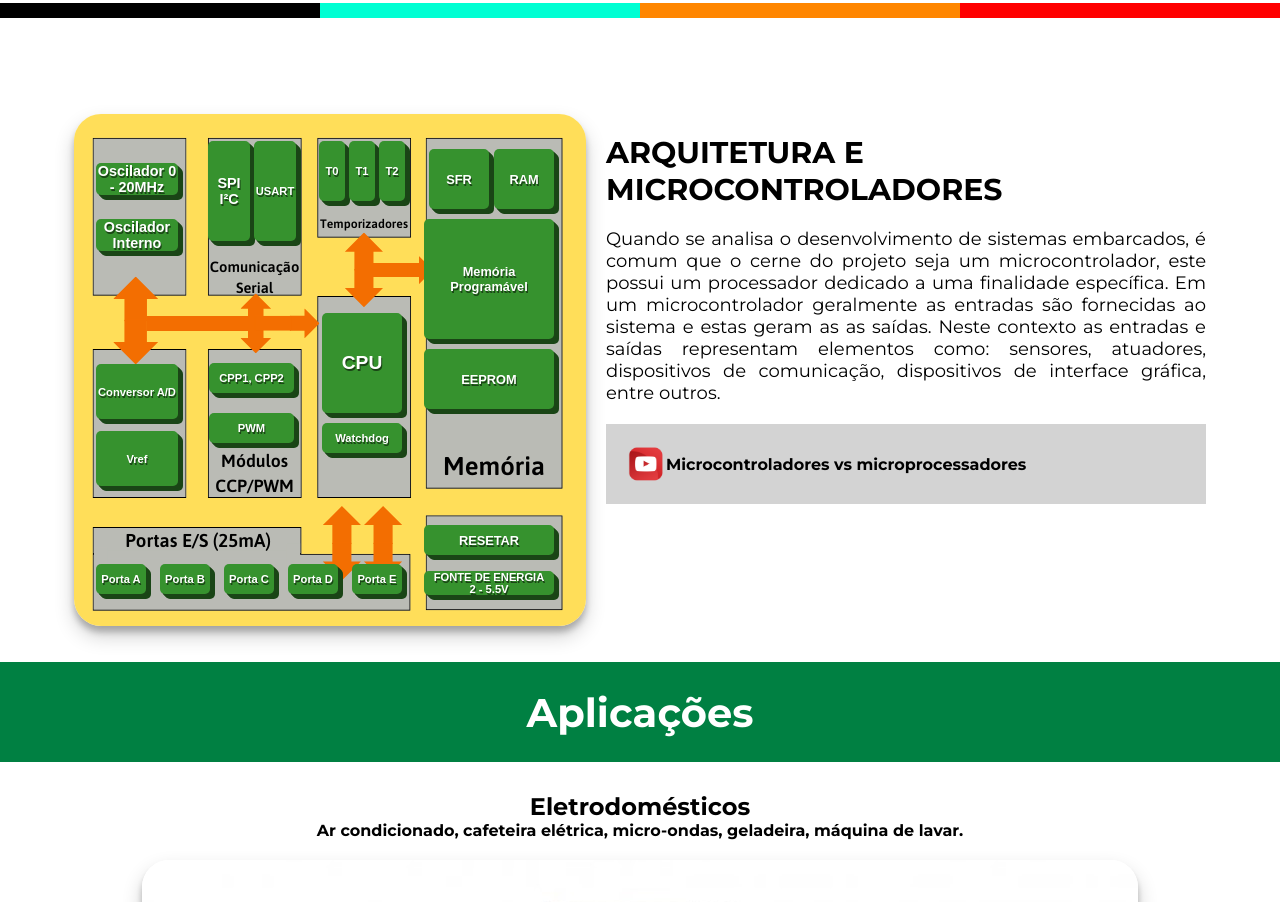
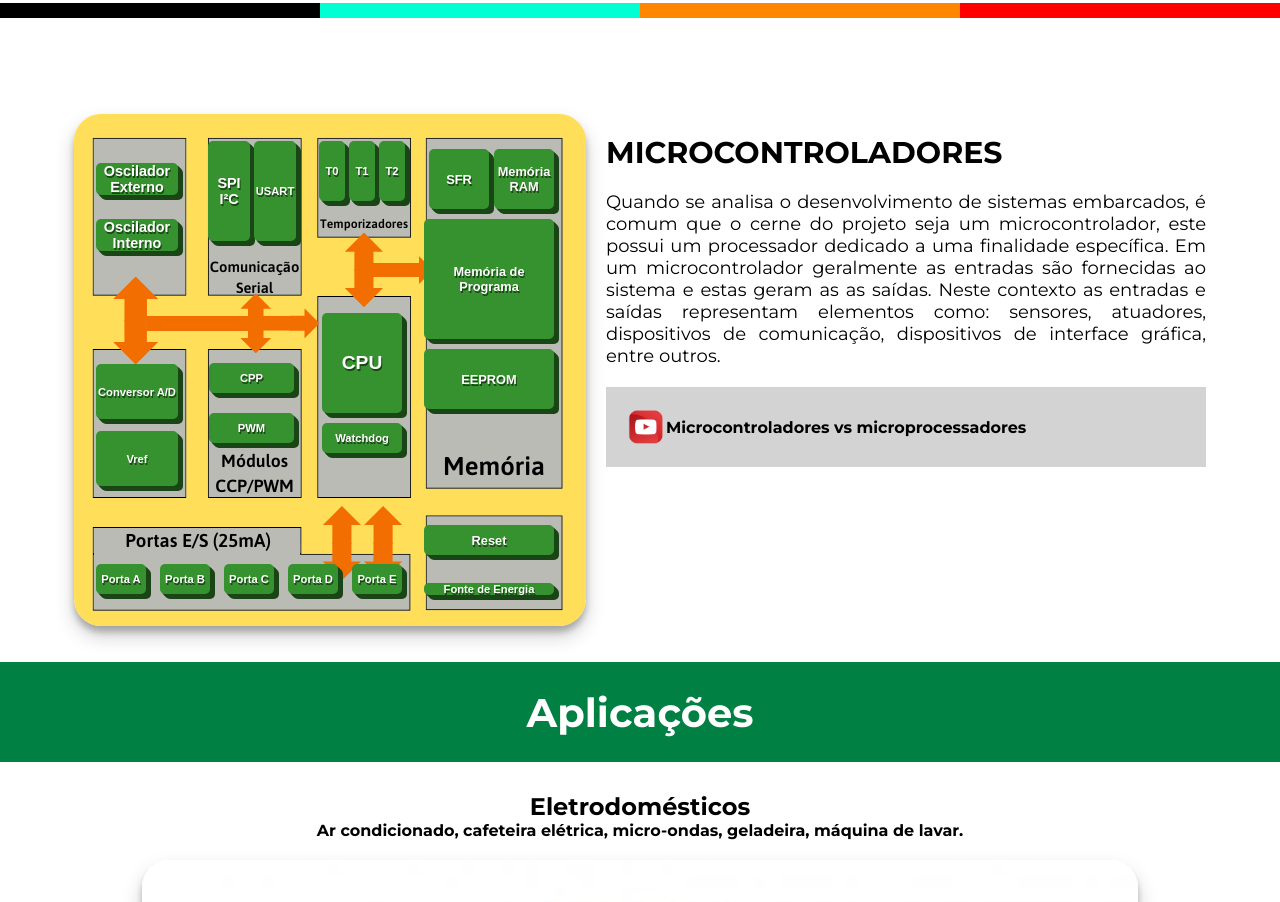
Before and after one commit to PatrickGuilherme/SiteSistemaEmbarcados, a React (Create React App) app: page / in a window 1280 px wide. Shown: the part 883-1785 px from the top of the page. Built offline with nearby package versions, Linux system fonts and the light colour scheme.

Commit message:
Atualização de conteúdo

```diff
--- a/src/components/ArchitectureSection/ArchitectureButtons/index.js
+++ b/src/components/ArchitectureSection/ArchitectureButtons/index.js
@@ -49,7 +49,7 @@ function ArchitectureButtons() {
         title={modalTitle}
         height={'35%'}
       >
-        <div>
+        <div style={{textAlign:'justify'}}>
           &emsp;&emsp;&emsp;{modalDescription[0]}
           <br />
           <br />
@@ -58,7 +58,7 @@ function ArchitectureButtons() {
       </Modal>
 
       <OscillatorButton onClick={showModalOpc.bind(this, 'Oscilador')}>
-        Oscilador 0 - 20MHz
+        Oscilador Externo
       </OscillatorButton>
       <SFRButton onClick={showModalOpc.bind(this, 'SFR')}>SFR</SFRButton>
 
@@ -85,7 +85,7 @@ function ArchitectureButtons() {
       <ADConverter onClick={showModalOpc.bind(this, 'Conversor A/D')}>
         Conversor A/D
       </ADConverter>
-      <Vref onClick={showModalOpc.bind(this, 'Vref')}>Vref</Vref>
+      <Vref onClick={showModalOpc.bind(this, 'VREF')}>Vref</Vref>
       <PortButtonContainer>
         <PortButton onClick={showModalOpc.bind(this, 'Portas')}>
           Porta A
@@ -103,20 +103,20 @@ function ArchitectureButtons() {
           Porta E
         </PortButton>
       </PortButtonContainer>
-      <CCPButton onClick={showModalOpc.bind(this, 'CPP')}>CPP1, CPP2</CCPButton>
+      <CCPButton onClick={showModalOpc.bind(this, 'CPP')}>CPP</CCPButton>
       <PWMButton onClick={showModalOpc.bind(this, 'PWM')}>PWM</PWMButton>
 
       <CPUButton onClick={showModalOpc.bind(this, 'CPU')}>CPU</CPUButton>
 
       <RAMButton onClick={showModalOpc.bind(this, 'Memória RAM')}>
-        RAM
+        Memória RAM
       </RAMButton>
 
-      <ProgramMemoryButton onClick={showModalOpc.bind(this, 'Memória ROM')}>
-        Memória Programável
+      <ProgramMemoryButton onClick={showModalOpc.bind(this, 'Memória de Programa')}>
+        Memória de Programa
       </ProgramMemoryButton>
 
-      <EEPROMButton onClick={showModalOpc.bind(this, 'Memória EEPROM')}>
+      <EEPROMButton onClick={showModalOpc.bind(this, 'Memória de Dados')}>
         EEPROM
       </EEPROMButton>
 
@@ -125,12 +125,12 @@ function ArchitectureButtons() {
       </InterruputsButton>
 
       <ResetButton onClick={showModalOpc.bind(this, 'Reset')}>
-        RESETAR
+        Reset
       </ResetButton>
 
       <PowerSupplyButton onClick={showModalOpc.bind(this, 'Fonte de Energia')}>
-        FONTE DE ENERGIA
-        <br />2 - 5.5V
+        Fonte de Energia
+        <br />
       </PowerSupplyButton>
     </>
   );
--- a/src/components/ArchitectureSection/index.js
+++ b/src/components/ArchitectureSection/index.js
@@ -25,7 +25,7 @@ function ArchitectureSection() {
         <ArchitectureButtons />
       </div>
       <div style={{ maxWidth: 600, marginTop: 20, marginLeft: 20 }}>
-        <h1 style={{ fontSize: 30 }}>ARQUITETURA E MICROCONTROLADORES</h1>
+        <h1 style={{ fontSize: 30 }}>MICROCONTROLADORES</h1>
         <p
           style={{
             textAlign: 'justify',
--- a/src/constants/index.js
+++ b/src/constants/index.js
@@ -120,8 +120,8 @@ export const componentsBtn = [
   },
   {
     opc: 'Reset',
-    text: 'O microcontrolador possui um pino que serve para reiniciá-lo a partir de um sinal de tensão que é aplicado no pino. Reiniciar nada mais é do que fazer o programa interno do microcontrolador voltar ao início. Este pino pode receber o nome de RESET ou de Master Clear (MCLR).',
-    text2: ''
+    text: 'O reset ou Master Clear é um pino que é utilizado nos microcontroladores para retornar estes a um estado conhecido, ou seja, retornar seu funcionamento ao normal em que seus registros têm valores iniciais pré-definidos.',
+    text2: 'O reset é usado quando o microcontrolador não se comporta da maneira esperada, mas também pode ser utilizado quando ocorre uma interrupção por parte de outro dispositivo conectado ao microcontrolador. As formas de gerar um reset são várias, podendo ser quando se liga a alimentação, a nível de instrução logica e quando o watchdog é acionado.'
   },
   {
     opc: 'CPU',
@@ -130,72 +130,72 @@ export const componentsBtn = [
   },
   {
     opc: 'Watchdog',
-    text: 'É um circuito interno de monitoramento (tanto é que chama “cão de guarda”). Este circuito consiste em um temporizador, que intencionalmente provoca um RESET no microcontrolador. Portanto, para que o microcontrolador funcione corretamente, o programa deve ficar reiniciando constantemente o Watchdog para evitar o reinicio.',
-    text2: 'A ideia deste circuito é que, se o programa, por algum motivo, ficar travado, o Watchdog agirá e tirará o microcontrolador da situação de erro. O uso do Watchdog não é obrigatório e, em muitos casos, ele é desabilitado por padrão.'
+    text: 'É um circuito interno de monitoramento (denominado “cão de guarda”). Este circuito consiste em um temporizador, que intencionalmente provoca um RESET no microcontrolador.',
+    text2: 'A ideia deste circuito é que, se o programa, por algum motivo, ficar travado, o Watchdog agirá e tirará o microcontrolador da situação de erro.'
   },
   {
     opc: 'Memória RAM',
-    text: 'A memória RAM é uma memória de leitura e escrita, isto é, que pode ser gravada com um determinado valor e este valor pode ser posteriormente lido. Além disso, podemos acessar qualquer registrador desejado aleatoriamente para ler ou escrever uma palavra.',
-    text2: 'A memória RAM comum necessita de alimentação elétrica para manter a integridade de seus dados. É por este motivo, pertencente ao grupo de memórias voláteis.'
+    text: 'Memória de dados usada por um programa, durante a sua execução. Na RAM, são guardados todos os resultados intermediários ou dados temporários durante a execução do programa e que não são necessários serem mantidos após a sua execução.',
+    text2: 'A memória RAM necessita de alimentação elétrica para manter a integridade de seus dados. É por este motivo, pertencente ao grupo de memórias voláteis.'
   },
   {
-    opc: 'Memória EEPROM',
-    text: 'A EEPROM (Electrically Erasable Programmable Read-Only Memory) é uma memoria destinada apenas a leitura como seu nome sugere, sendo uma evolução do EPROM a EEPROM tem a capacidade de apagar e reescrever seus dados via eletricidade, não sendo necessário remover ela do circuito para ser limpa ou reprogramada. Ela nem sempre está presente nos microcontroladores.',
-    text2: ''
+    opc: 'Memória de Dados',
+    text: 'A memória EEPROM é usada para guardar dados importantes ou alguns parâmetros de processamento. A característica mais importante desta memória é não perder o seu conteúdo quando a fonte de energia é desligada. Sem alimentação, estes dados permanecem no microcontrolador durante mais de 40 anos (microcontrolador PIC16F84)',
+    text2: 'Sendo uma evolução da EPROM, a EEPROM tem a capacidade de apagar e reescrever seus dados via eletricidade, não sendo necessário removê-la do circuito para ser limpa ou reprogramada.'
   },
   {
-    opc: 'Memória ROM',
-    text: 'Uma memória ROM (Read Only Memory) é um tipo de memória no qual podemos ler, mas não escrever, tendo os conteúdos fixos e inalterados. Existem circuitos de ROM que permitem que o usuário estabeleça as informações que serão armazenadas, ao invés do fabricante. Estas memórias são chamadas de memórias PROM (Memórias de leitura programáveis). Normalmente a gravação é feita através da queima de elos fusíveis que determinam se a posição de memória conterá “um” ou “zero”.',
+    opc: 'Memória de Programa',
+    text: 'A memória de programa é implementada usando tecnologia FLASH, o que torna possível programar o microcontrolador muitas vezes antes de este ser instalado num dispositivo, e, mesmo depois da sua instalação, pode-se alterar o programa e parâmetros contidos. O tamanho da memória de programa é de 1024 endereços de palavras de 14 bits, destes, os endereços zero e quatro estão reservados respectivamente para o reset e para o vetor de interrupção.',
     text2: ''
   },
   {
     opc: 'Oscilador',
-    text: 'Os microcontroladores necessitam de uma fonte de clock para que possam processar informações, sendo a velocidade de processamento proporcional à frequência fornecida pela fonte de clock. Neste contexto há os osciladores, circuito que gera o clock do microcontrolador podendo ser interno (normalmente um circuito RC) ou externo (normalmente um circuito com cristal).',
-    text2: ''
+    text: 'Um oscilador é um circuito que converte a corrente contínua em alternada constituído por um elemento passivo responsável pela frequência de oscilação e um elemento ativo que fornece a energia necessária para compensar o amortecimento do sinal, devido à resistência elétrica do circuito.',
+    text2: 'Na eletrônica os microcontroladores necessitam de uma fonte de clock, esta fonte é o circuito do oscilador, este pode ser [INTERNO] sendo calibrado pelo fabricante, sendo mais otimizado no consumo de energia e com precisão razoável, ou o oscilador pode ser [EXTERNO] aplicado em casos onde precisão é fundamental e necessita-se de altos valores de frequência de clock.'
   },
   {
     opc: 'Temporizadores',
-    text: 'Os microcontroladores possuem circuitos de timers. Estes timers podem ser utilizados pelo programa para criar contadores e temporizadores que rodam no hardware e deixam o programa livre para executar outras tarefas em paralelo.',
-    text2: ''
+    text: 'Os microcontroladores possuem unidades de temporização. Estes podem ser utilizados pelo programa para criar contadores e temporizadores que rodam no hardware e deixam o programa livre para executar outras tarefas em paralelo.',
+    text2: 'A unidade de temporização gera sinais em intervalos de tempos regulares e com isso pode-se criar os contatores e temporizadores.'
   },
   {
     opc: 'Portas',
-    text: 'O GPIO é um periférico responsável por controlar os pinos de entrada e saída digital do microcontrolador. Isto significa que ele é capaz de: definir se um pino é saída ou entrada, Se o pino for saída, então ele pode controlar o estado do pino (0 ou 1), se o pino for entrada, ele pode ler o estado do pino (0 ou 1) entre outros detalhes.',
-    text2: 'Com estas configurações, é possível fazer o microcontrolador ler e controlar ‘elementos’ que estão externos ao seu circuito. Por exemplo, o microcontrolador pode acionar LEDs, controlar motores (com a ajuda de um circuito de potência), ler botões ou ler determinados sensores.'
+    text: 'As portas são um grupo de pinos existentes no microcontrolador representando a conexão física da CPU com o mundo exterior, podendo ser empregados para observar ou comandar dispositivos ou componentes. Por exemplo, acionar LEDs, controlar motores, ler botões ou ler determinados sensores.',
+    text2: 'As portas podem ser acionadas simultaneamente, pode-se colocar uma combinação de zeros e uns ou ler um estado existente, estes pinos podem ser definidos como entrada ou saída, de acordo com as necessidades do projeto a partir da escrita no seu registro chamado TRIS sendo que cada pino tem uma letra associada.'
   },
   {
     opc:'Conversor A/D',
-    text: 'Para realizar a interface com o sistema exterior (processo), os controladores estão dotados de sistemas de aquisição e conversão de sinais, um deles é o conversor A/D (Conversor Analógico para Digital) este desempenha o papel de converter o sinal analógico de entrada para um sinal digital, o que permite o seu processamento no domínio digital como um vetor de n bits.',
+    text: 'Como os sinais dos periféricos são diferentes daqueles que o microcontrolador pode processar (zero e um), eles devem ser convertidos num formato que possa ser compreendido pelo microcontrolador. Este é o conversor Analógico para Digital que desempenha o papel de converter o sinal analógico de entrada para um sinal digital, o que permite o seu processamento no domínio digital como um vetor de n bits.',
     text2: ''
   },
   {
     opc: 'PWM',
-    text: 'A sigla PWM (Pulse Width Modulation) significa Modulação por Largura de Pulso. A técnica PWM consegue substituir outras técnicas de controle de potência, como a modulação por frequência (FM). A técnica PWM também pode ser utilizada no controle de velocidade dos motores, controle de luminosidade, controle de servo motores e em outras aplicações.',
+    text: 'O PWM (Pulse-width modulation ou modulação por largura de pulso) é utilizada para permitir o controle da energia fornecida a equipamentos elétricos, como servomotores e dispositivos de iluminação. Também pode ser usada para codificar mensagens para transmissão.',
     text2: ''
   },
   {
     opc: 'USART',
-    text: 'O USART é um módulo de comunicação que utiliza sinais de dados e relógio para seu funcionamento sendo empregado para transmitir e receber dados de forma serial, de maneira síncrona ou assíncrona atuando como um receptor e transmissor universal.',
-    text2: ''
+    text: 'USART (Transmissor e Receptor Universal Síncrono e Assíncrono) é um módulo de comunicação (periférico) que é utilizada para transmitir e receber dados de forma serial (envia e recebe toda a informação sequencialmente), de maneira síncrona ou assíncrona. Conectando dispositivos como bluetooth, GPS, RFID entre outros.',
+    text2: 'A comunicação síncrona descreve que cada bit ou conjunto de bits enviados depende de um pulso de clock e requer um fio específico para o clock, já a comunicação assíncrona não requer o sinal de clock e requer que os dispositivos em comunicação tenham a mesma taxa de recepção/envio. Tanto na assíncrona como síncrona existe um fio que é usado para transmitir dados e outro para receber dados.'
   },
   {
     opc: 'SPI I²C',
-    text: 'Serial Peripheral Interface ou SPI é um protocolo de comunicação serial síncrona que fornece comunicação full-duplex em velocidades muito altas. Este é um protocolo do tipo mestre-escravo que fornece uma interface simples e de baixo custo entre um microcontrolador e seus periféricos.',
-    text2: 'O protocolo I2C descreve o funcionamento de um barramento de comunicação serial que utiliza apenas dois fios, inventado pela Philips no início da década de 90, este protocolo é muito utilizado para conectar periféricos de baixa velocidade a placas-mãe, microcontroladores e afins.'
+    text: 'O Serial Peripheral Interface ou SPI é um protocolo de comunicação serial síncrona que fornece comunicação full-duplex (dispositivo pode transmitir e receber dados ao mesmo tempo) em velocidades muito altas. Este é um protocolo que tem o comando centralizado em um dispositivo mestre que inicia a comunicação, enviando comandos e definindo a taxa de comunicação (mestre-escravo).',
+    text2: 'O I²C é um barramento de comunicação que utiliza geralmente dois canais de transmissão, um para transmitir e receber dados e outro para sincronização dos mesmos, sendo um tipo de comunicação síncrona, assim como a SPI. O I²C permite a comunicação entre diversos dispositivos com apenas dois fios. Sendo assim, podem existir diversos mestres ou escravos ligados no barramento.'
   },
   {
-    opc: 'Vref',
+    opc: 'VREF',
     text: 'Vref é a tensão de referência pela qual o ADC(Conversor A/D) calcula os valores digitais. Em muitos ADCs (Conversores A/D) a fonte de tensão do chip pode ser usada como sua tensão de referência, mas haveria ruído nos sinais e não seria consistente ou preciso.',
     text2: ''
   },
   {
     opc: 'CPP',
-    text: 'O módulo CCP ( Capture/Compare/PWM ) é um periférico que permite medir e controlar diferentes eventos. O modo de captura fornece acesso ao estado atual de um registro que está constantemente mudando seu valor. Neste caso, é o registro do temporizador Timer1. O modo de comparação compara constantemente valores de dois registros. Um deles é o registro do temporizador Timer1',
-    text2: ''
+    text: 'O módulo CCP é um periférico presente em microcontroladores que executa três processos, a captura, a comparação e a geração PWM. Um CPP nas funções de captura e comparação possui três blocos: um temporizador (Timer 1), um circuito lógico (captura/comparação) e registradores CCPRxH e o CCPRxL para armazenar o valor em um processo de captura ou comparação.',
+    text2: 'O modo captura pode determinar a largura de um pulso, período de um sinal ou a sua frequência, o modo de comparação compara os valores de um registrador Timer 1 e os CCPRs, quando tiver uma igualdade um evento de comparação é disparado, podendo gerar, a exemplo, uma interrupção do programa. O modo de PWM é capaz de executar a modulação por largura de pulso através de comparações com o registrador Timer 2. '
   },
   {
     opc: 'SFR',
-    text: 'O SFR (Special Function Registers) é um registrador "especial" que servem exatamente para guardar a configuração e o estado atual da máquina.',
+    text: 'O SFR (Special Function Registers) é um registrador "especial" que serve exatamente para guardar a configuração e o estado atual da máquina.',
     text2: ''
   }
 ];
```
